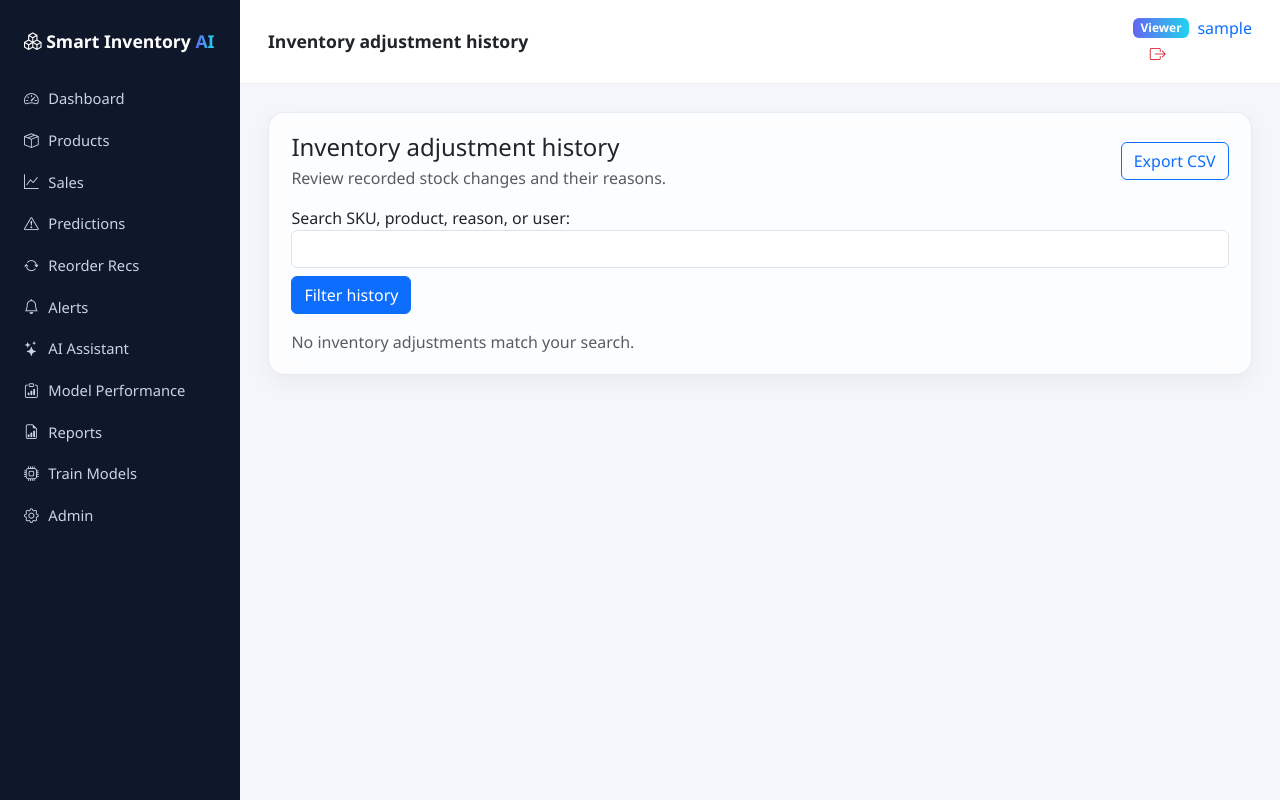
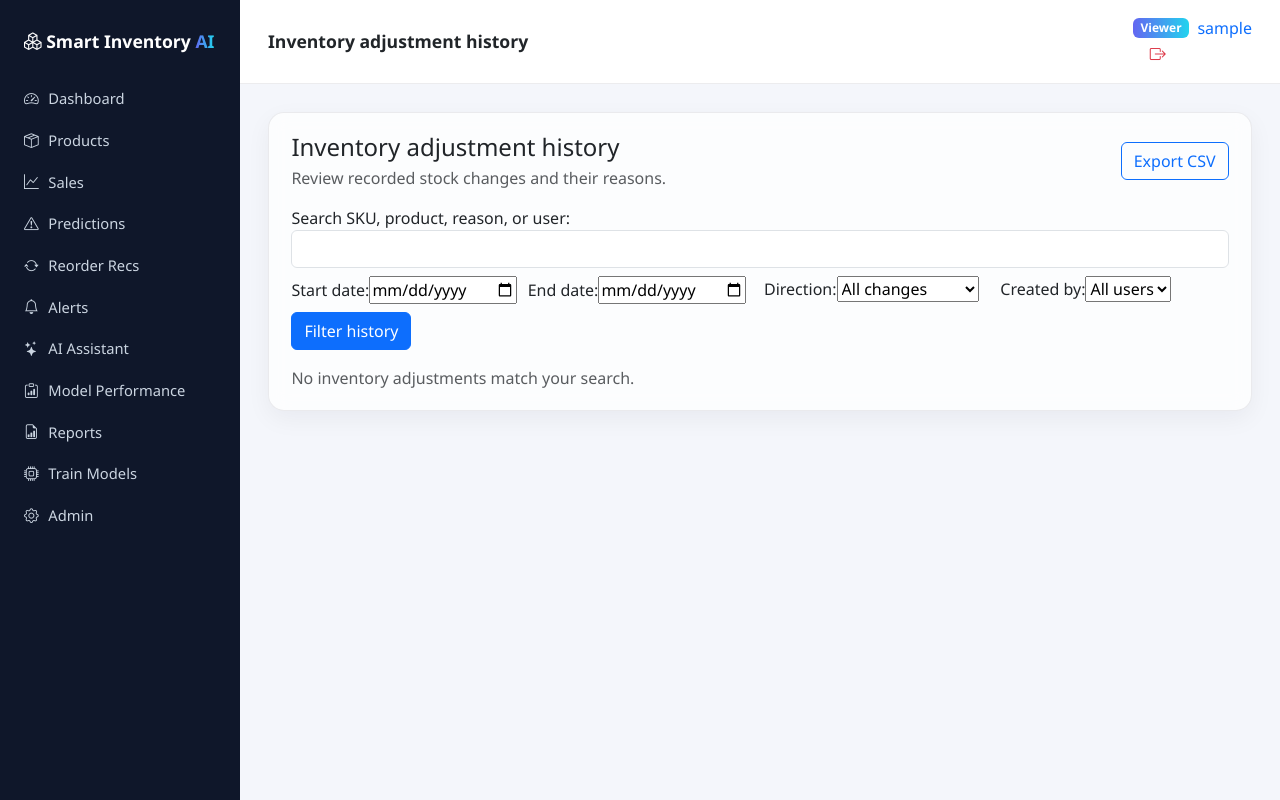
Before and after one commit to Dhanaraj2410/smart-inventory-ai, a Django app: page /products/adjustments/ in a window 1280 px wide. Run offline with Django 5.2, Linux system fonts and the light colour scheme; the visitor is signed in with stand-in values (Sample User, id 1); data comes from the database, SQL or seed files in the repository; data that the repository does not hold is empty; parts of the project's set-up code (start-up, migrations or seed data) failed here and were passed over.

Commit message:
Expose date direction and user filters

```diff
--- a/templates/products/adjustment_list.html
+++ b/templates/products/adjustment_list.html
@@ -11,6 +11,10 @@
   </div>
   <form method="get" class="row g-2 mb-3">
     <div class="col-12">{{ filter_form.q.label_tag }}{{ filter_form.q }}</div>
+    <div class="col-md-3">{{ filter_form.start_date.label_tag }}{{ filter_form.start_date }}</div>
+    <div class="col-md-3">{{ filter_form.end_date.label_tag }}{{ filter_form.end_date }}</div>
+    <div class="col-md-3">{{ filter_form.direction.label_tag }}{{ filter_form.direction }}</div>
+    <div class="col-md-3">{{ filter_form.created_by.label_tag }}{{ filter_form.created_by }}</div>
     <div class="col-auto"><button class="btn btn-primary" type="submit">Filter history</button></div>
     {% if request.GET %}<div class="col-auto"><a class="btn btn-outline-secondary" href="{% url 'products:adjustment_list' %}">Clear filters</a></div>{% endif %}
   </form>
```
